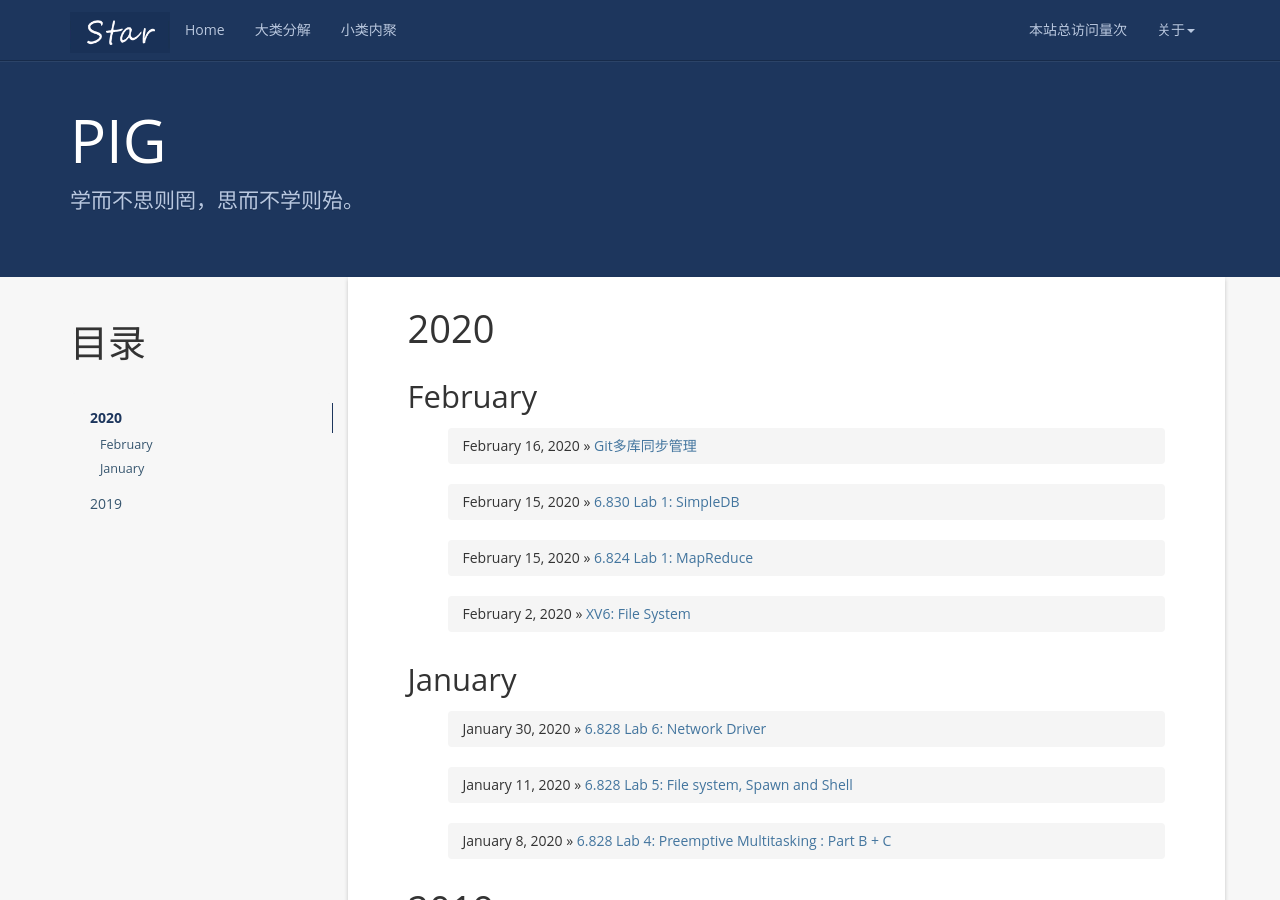
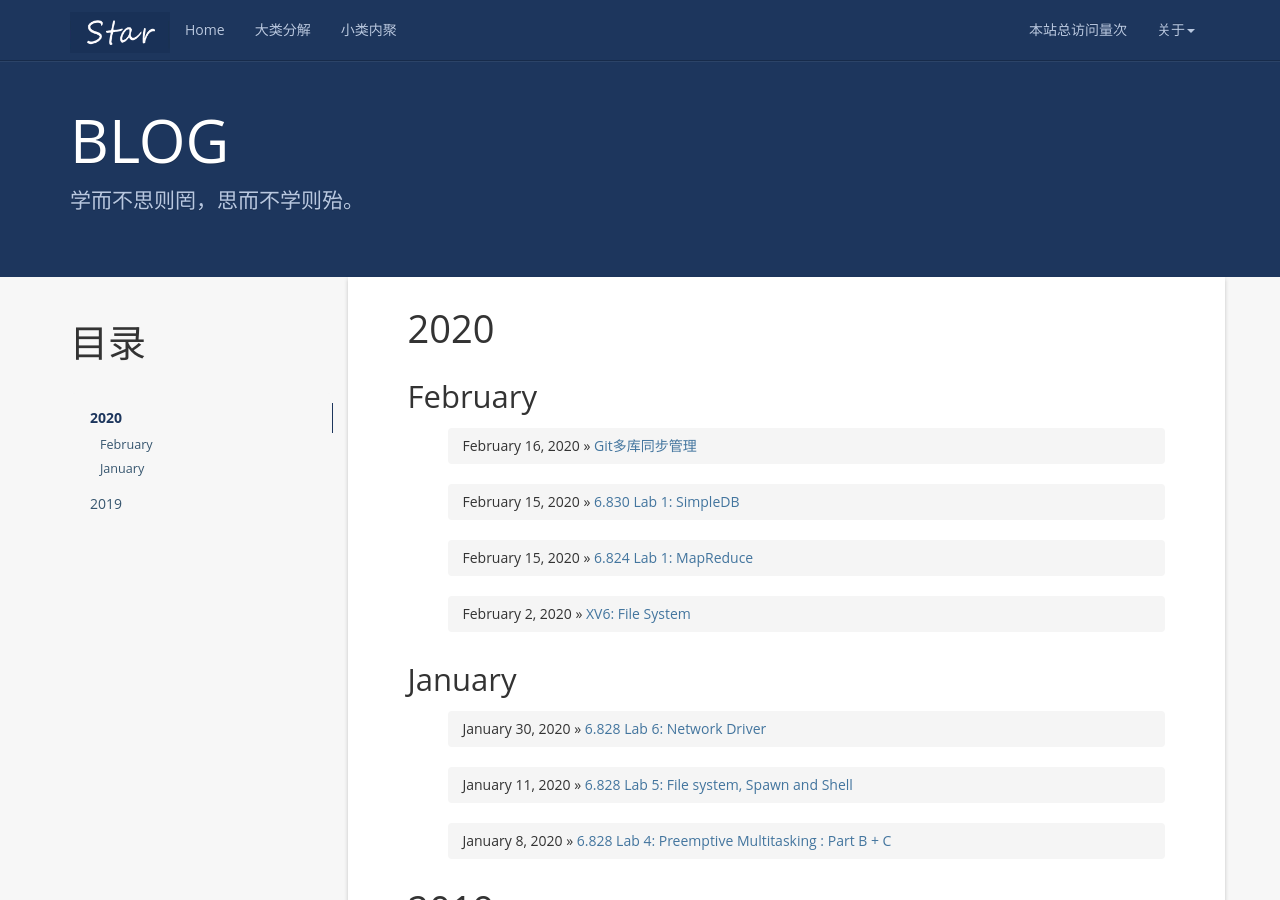
Before and after one commit to mayunmeiyouming/blog, a Jekyll site: the page built from index.html, in a window 1280 px wide and 900 px high. Built offline with Jekyll 4.4.1, drawn with Linux system fonts in a browser that asks for light colours; nearby versions of some CDN libraries; a script that is not in the unit is left out; the list of posts is cut into pages by our own code; comment, search, counter and statistics services are not loaded.

Commit message:
change config

```diff
--- a/_config.yml
+++ b/_config.yml
@@ -1,5 +1,5 @@
 # Site settings
-name: PIG
+name: BLOG
 email: 2510764133@qq.com
 author: huangwei
 url: https://mayunmeiyouming.github.io/blog/
```
